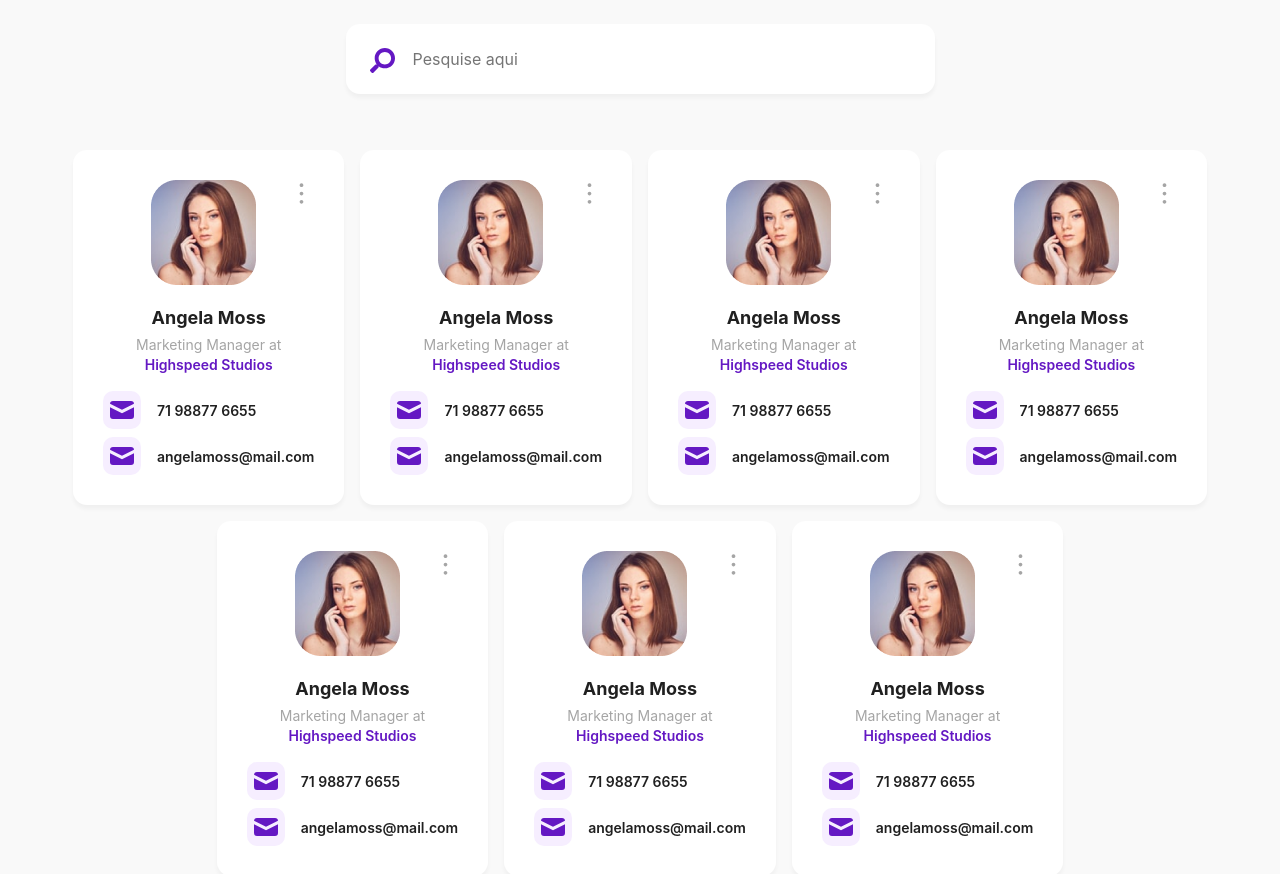
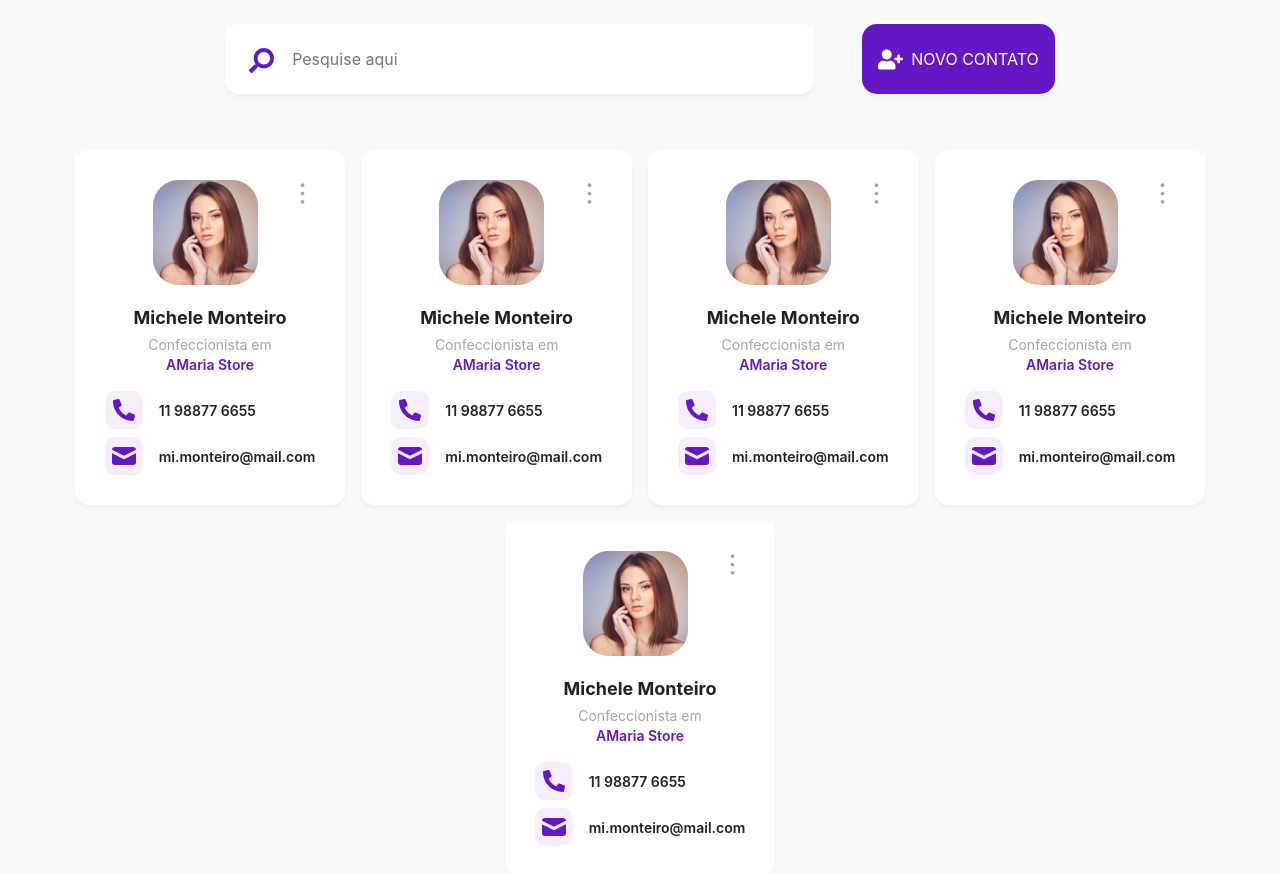
Before and after one commit to ViniciusOliveiraMonteiro/contact-list-react-node, a React (Create React App) app in the folder contact-list-web/: page / in a window 1280 px wide. Shown: the top 874 px of the page. Built offline with nearby package versions, Linux system fonts and the light colour scheme.

Commit message:
Adicionando tipagem básica em componentes

```diff
--- a/contact-list-web/src/App.tsx
+++ b/contact-list-web/src/App.tsx
@@ -1,20 +1,54 @@
 import React from 'react';
 import { ContactCard } from './components/contact-card/ContactCard';
 import { SearchBar } from './components/search-bar/SearchBar';
+import { ButtonIconLarge } from './components/button/ButtonIconLarge';
+import { FaUserPlus } from 'react-icons/fa';
+
 function App() {
   return (
     <div>
       <div className='d-flex justify-content-center mt-4 mb-5'>
         <SearchBar />
+        <ButtonIconLarge buttonText='NOVO CONTATO'>
+          <FaUserPlus color='#FFFFFF' size={25}/>
+        </ButtonIconLarge>
       </div>
       <div className='d-flex justify-content-center flex-wrap'>
-        <ContactCard />
-        <ContactCard />
-        <ContactCard />
-        <ContactCard />
-        <ContactCard />
-        <ContactCard />
-        <ContactCard />
+        <ContactCard
+          contactName='Michele Monteiro'
+          contactEmployment='Confeccionista'
+          contactCompany='AMaria Store'
+          contactEmail='mi.monteiro@mail.com'
+          contactPhone='11 98877 6655'
+        />
+        <ContactCard
+          contactName='Michele Monteiro'
+          contactEmployment='Confeccionista'
+          contactCompany='AMaria Store'
+          contactEmail='mi.monteiro@mail.com'
+          contactPhone='11 98877 6655'
+        />
+        <ContactCard
+          contactName='Michele Monteiro'
+          contactEmployment='Confeccionista'
+          contactCompany='AMaria Store'
+          contactEmail='mi.monteiro@mail.com'
+          contactPhone='11 98877 6655'
+        />
+        <ContactCard
+          contactName='Michele Monteiro'
+          contactEmployment='Confeccionista'
+          contactCompany='AMaria Store'
+          contactEmail='mi.monteiro@mail.com'
+          contactPhone='11 98877 6655'
+        />
+        <ContactCard
+          contactName='Michele Monteiro'
+          contactEmployment='Confeccionista'
+          contactCompany='AMaria Store'
+          contactEmail='mi.monteiro@mail.com'
+          contactPhone='11 98877 6655'
+        />
       </div>
     </div>
   );
--- /dev/null
+++ b/contact-list-web/src/components/button/ButtonIconLarge.tsx
@@ -0,0 +1,16 @@
+import { ReactNode } from 'react';
+import style from './style.module.css';
+
+interface ButtonIconLargeProps {
+  buttonText: string;
+  children: ReactNode;
+}
+
+export function ButtonIconLarge(props : ButtonIconLargeProps){
+  return(
+    <div className={`${style.buttonContainer} ms-5 ps-3 pe-3`}>
+      {props.children}
+      <span className='text-white fs-6 ms-2'>{props.buttonText}</span>
+    </div>
+  );
+}
--- /dev/null
+++ b/contact-list-web/src/components/button/style.module.css
@@ -0,0 +1,7 @@
+.buttonContainer {
+  background-color: #6418C3;
+  box-shadow: 0px 4px 4px rgba(0, 0, 0, 0.04);
+  display: flex;
+  align-items: center;
+  border-radius: 15px;
+}
--- a/contact-list-web/src/components/contact-card/ContactCard.tsx
+++ b/contact-list-web/src/components/contact-card/ContactCard.tsx
@@ -2,8 +2,17 @@ import style from './style.module.css';
 import img from '../../assets/profilePicture.png';
 import { HiMail } from 'react-icons/hi';
 import { RxDotsVertical } from 'react-icons/rx'
+import { FaPhoneAlt } from "react-icons/fa";
 
-export function ContactCard() {
+interface ContactCardProps {
+  contactName: string;
+  contactEmployment: string;
+  contactCompany: string;
+  contactPhone: string;
+  contactEmail: string;
+}
+
+export function ContactCard(props: ContactCardProps) {
   return (
     <>
       <div className={`d-flex flex-column m-2 ${style.cardContainer}`}>
@@ -14,24 +23,24 @@ export function ContactCard() {
           </div>
         </div>
         <div className={`mt-3 ${style.userName}`}>
-          <span>Angela Moss</span>
+          <span>{props.contactName}</span>
         </div>
         <div className={`mb-3 d-flex flex-column`}>
-          <span className={`${style.userEmployment}`}>Marketing Manager at</span>
-          <span className={`${style.userCompany}`}>Highspeed Studios</span>
+          <span className={`${style.userEmployment}`}>{props.contactEmployment} em</span>
+          <span className={`${style.userCompany}`}>{props.contactCompany}</span>
         </div>
         <div className={`d-flex flex-column ${style.userContactInfo}`}>
           <div className='d-flex align-items-center mb-2'>
             <div className={`${style.contactIcons} me-3 p-1`}>
-              <HiMail size={30} color='#6418C3' />
+              <FaPhoneAlt size={30} color='#6418C3' className='p-1' />
             </div>
-            <span>71 98877 6655</span>
+            <span>{props.contactPhone}</span>
           </div>
           <div className='d-flex align-items-center'>
             <div className={`${style.contactIcons} me-3 p-1`}>
               <HiMail size={30} color='#6418C3' />
             </div>
-            <span>angelamoss@mail.com</span>
+            <span>{props.contactEmail}</span>
           </div>
         </div>
       </div>
```
